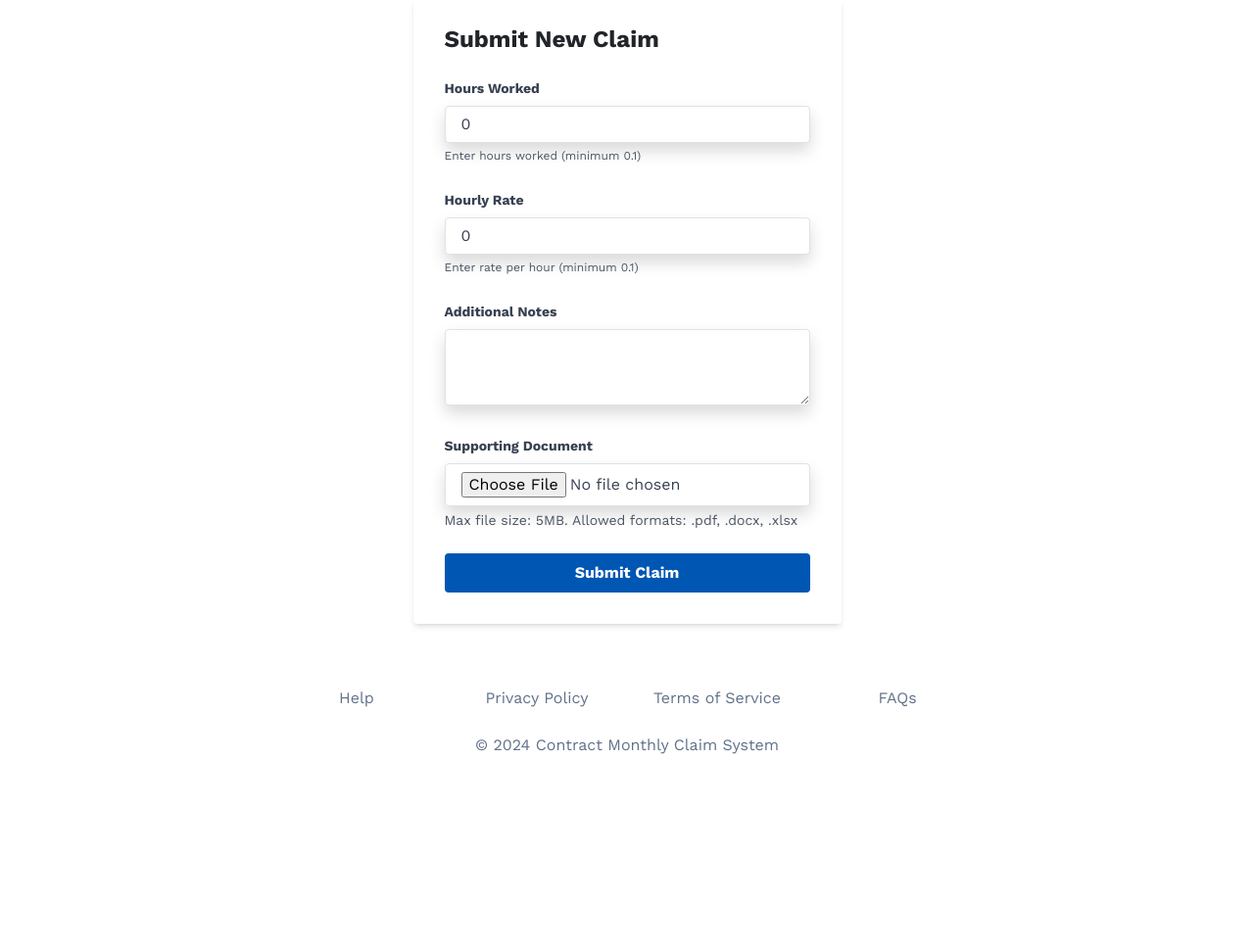
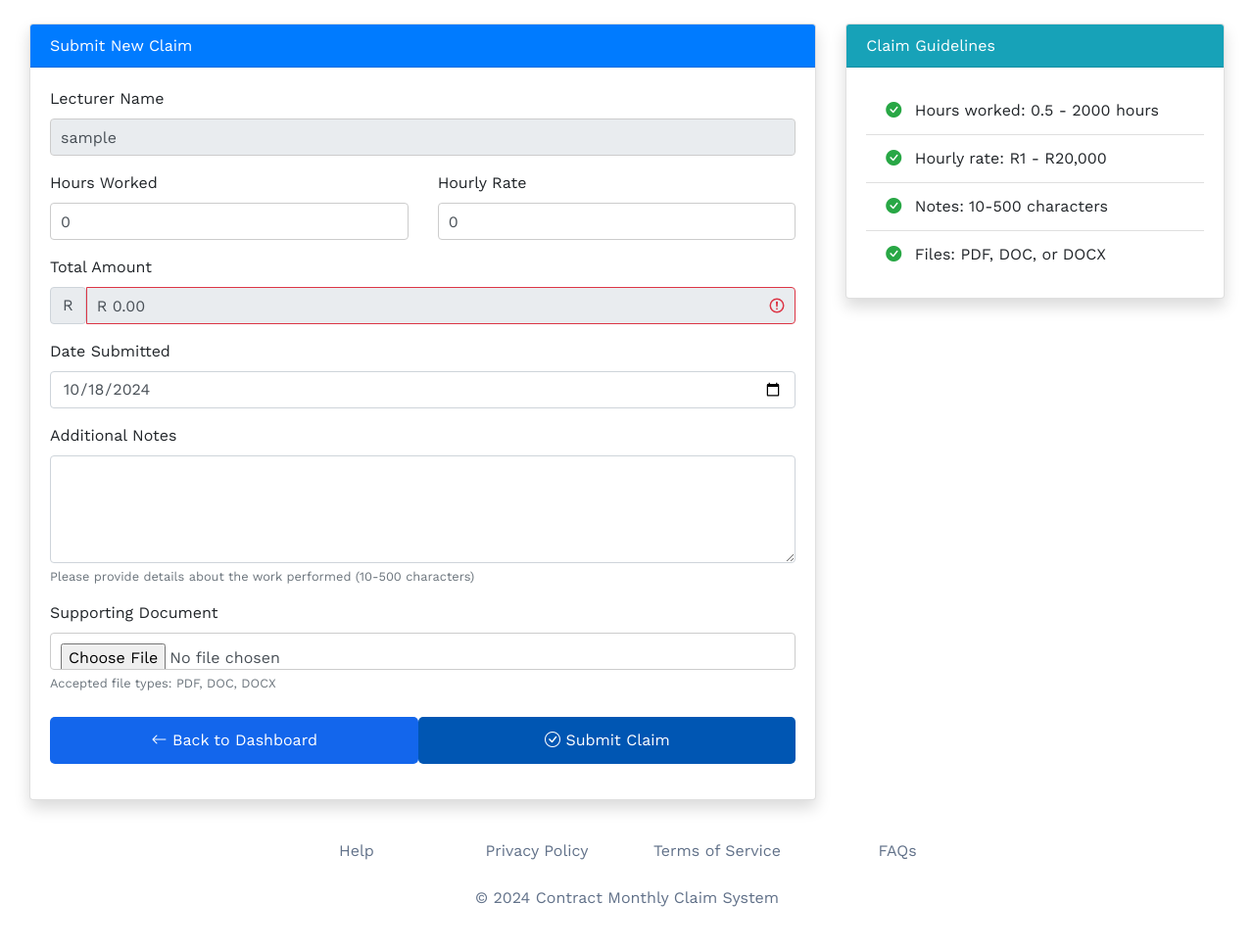
Before and after one commit to tjay-km/contract-monthly-claim-system, an ASP.NET Core app: page /Claim/Submit in a window 1280 px wide. Shown: the part 73-1042 px from the top of the page at 98% size. Before the commit the page ends 843 px from the top, so only its background shows below. Run offline with ASP.NET Core 8, Linux system fonts and the light colour scheme; the visitor is signed in with stand-in values (Sample User, id 1); some libraries are stand-ins or nearby versions.

Commit message:
Enhance Identity, UI, and service configurations
- Added package reference for `Microsoft.AspNetCore.Identity.UI` in `CMCS.csproj`.
- Reorganized and added `using` statements in `Program.cs`.
- Simplified SQL Server configuration in `Program.cs`.
- Enhanced Identity services configuration in `Program.cs`.
- Registered additional services in `Program.cs`.
- Updated application cookies and CORS policy in `Program.cs`.
- Updated `Dashboard.cshtml` and `Index.cshtml` to display rejection reasons.
- Improved `Reject.cshtml` and `Submit.cshtml` for better UX and validation.
- Added Bootstrap Icons and updated scripts in `_Layout.cshtml`.
- Enhanced `site.js` with form validation logic.

```diff
--- a/Views/Claim/Submit.cshtml
+++ b/Views/Claim/Submit.cshtml
@@ -4,71 +4,120 @@
     ViewData["Title"] = "Submit Claim";
 }
 
-<!DOCTYPE html>
-<html lang="en">
-<head>
-    <meta charset="utf-8" />
-    <meta name="viewport" content="width=device-width, initial-scale=1.0" />
-    <link rel="preconnect" href="https://fonts.gstatic.com/" crossorigin="" />
-    <link rel="stylesheet" href="~/css/site.css" />
-    <title>Submit Claim</title>
-</head>
-<body class="bg-slate-50 min-h-screen flex flex-col">
-    <div class="flex-grow flex items-center justify-center px-4 sm:px-6 lg:px-8">
-        <div class="bg-white shadow-md rounded px-8 pt-6 pb-8 mb-4">
-            <h2 class="text-2xl font-bold mb-4">Submit New Claim</h2>
+<div class="container mt-4">
+    <div class="row justify-content-center">
+        <div class="col-md-8">
+            <div class="card shadow">
+                <div class="card-header bg-primary text-white">
+                    <h3 class="card-title mb-0">Submit New Claim</h3>
+                </div>
+                <div class="card-body">
+                    <form asp-action="Submit" method="post" enctype="multipart/form-data" id="claimForm" class="needs-validation" novalidate>
+                        <div asp-validation-summary="ModelOnly" class="text-danger"></div>
 
-            @if (!ViewData.ModelState.IsValid)
-            {
-                <div class="bg-red-100 border border-red-400 text-red-700 px-4 py-3 rounded relative mb-4" role="alert">
-                    <ul>
-                        @foreach (var modelState in ViewData.ModelState.Values)
-                        {
-                            foreach (var error in modelState.Errors)
-                            {
-                                <li>@error.ErrorMessage</li>
-                            }
-                        }
-                    </ul>
-                </div>
-            }
-
-            <form asp-controller="Claim" asp-action="Submit" method="post" enctype="multipart/form-data">
-                <input type="hidden" asp-for="LecturerName" value="@User.Identity.Name" />
-
-                <div class="mb-4">
-                    <label asp-for="HoursWorked" class="block text-gray-700 text-sm font-bold mb-2">Hours Worked</label>
-                    <input asp-for="HoursWorked" class="shadow appearance-none border rounded w-full py-2 px-3 text-gray-700 leading-tight focus:outline-none focus:shadow-outline" type="number" step="0.5" min="0.5" max="10000" required>
-                    <span class="text-gray-600 text-xs">Enter hours worked (minimum 0.1)</span>
-                    <span asp-validation-for="HoursWorked" class="text-red-500 text-xs italic"></span>
+                        <div class="form-group mb-3">
+                            <label asp-for="LecturerName" class="control-label"></label>
+                            <input asp-for="LecturerName" class="form-control" value="@User.Identity.Name" readonly />
+                            <span asp-validation-for="LecturerName" class="text-danger"></span>
                         </div>
 
-                <div class="mb-4">
-                    <label asp-for="HourlyRate" class="block text-gray-700 text-sm font-bold mb-2">Hourly Rate</label>
-                    <input asp-for="HourlyRate" class="shadow appearance-none border rounded w-full py-2 px-3 text-gray-700 leading-tight focus:outline-none focus:shadow-outline" type="number" step="0.01" min="0.1" max="10000" required>
-                    <span class="text-gray-600 text-xs">Enter rate per hour (minimum 0.1)</span>
-                    <span asp-validation-for="HourlyRate" class="text-red-500 text-xs italic"></span>
+                        <div class="row">
+                            <div class="col-md-6">
+                                <div class="form-group mb-3">
+                                    <label asp-for="HoursWorked" class="control-label"></label>
+                                    <input asp-for="HoursWorked" class="form-control" type="number" step="0.5" min="0.5" max="2000" id="hoursWorked" />
+                                    <span asp-validation-for="HoursWorked" class="text-danger"></span>
+                                </div>
+                            </div>
+                            <div class="col-md-6">
+                                <div class="form-group mb-3">
+                                    <label asp-for="HourlyRate" class="control-label"></label>
+                                    <input asp-for="HourlyRate" class="form-control" type="number" step="0.01" min="1" max="20000" id="hourlyRate" />
+                                    <span asp-validation-for="HourlyRate" class="text-danger"></span>
+                                </div>
+                            </div>
                         </div>
 
-                <div class="mb-4">
-                    <label asp-for="AdditionalNotes" class="block text-gray-700 text-sm font-bold mb-2">Additional Notes</label>
-                    <textarea asp-for="AdditionalNotes" class="shadow appearance-none border rounded w-full py-2 px-3 text-gray-700 leading-tight focus:outline-none focus:shadow-outline" rows="3"></textarea>
-                    <span asp-validation-for="AdditionalNotes" class="text-red-500 text-xs italic"></span>
+                        <div class="form-group mb-3">
+                            <label asp-for="TotalAmount" class="control-label"></label>
+                            <div class="input-group">
+                                <span class="input-group-text">R</span>
+                                <input type="text" id="totalAmount" class="form-control" readonly />
+                            </div>
                         </div>
 
-                <div class="mb-4">
-                    <label for="supportingDocument" class="block text-gray-700 text-sm font-bold mb-2">Supporting Document</label>
-                    <input type="file" name="supportingDocument" id="supportingDocument" class="shadow appearance-none border rounded w-full py-2 px-3 text-gray-700 leading-tight focus:outline-none focus:shadow-outline" accept=".pdf,.docx,.xlsx">
-                    <p class="text-sm text-gray-600 mt-1">Max file size: 5MB. Allowed formats: .pdf, .docx, .xlsx</p>
+                        <div class="form-group mb-3">
+                            <label asp-for="DateSubmitted" class="control-label"></label>
+                            <input asp-for="DateSubmitted" class="form-control" type="date" value="@DateTime.Now.ToString("yyyy-MM-dd")" />
+                            <span asp-validation-for="DateSubmitted" class="text-danger"></span>
                         </div>
 
-                <div class="flex items-center justify-between">
-                    <button type="submit" class="bg-blue-500 hover:bg-blue-700 text-white font-bold py-2 px-4 rounded focus:outline-none focus:shadow-outline">
-                        Submit Claim
-                    </button>
+                        <div class="form-group mb-3">
+                            <label asp-for="AdditionalNotes" class="control-label"></label>
+                            <textarea asp-for="AdditionalNotes" class="form-control" rows="4"></textarea>
+                            <span asp-validation-for="AdditionalNotes" class="text-danger"></span>
+                            <small class="form-text text-muted">Please provide details about the work performed (10-500 characters)</small>
+                        </div>
+
+                        <div class="form-group mb-3">
+                            <label asp-for="SupportingDocument" class="control-label"></label>
+                            <input type="file" asp-for="SupportingDocument" class="form-control" accept=".pdf,.doc,.docx" />
+                            <span asp-validation-for="SupportingDocument" class="text-danger"></span>
+                            <small class="form-text text-muted">Accepted file types: PDF, DOC, DOCX</small>
+                        </div>
+
+                        <div class="form-group mt-4 d-flex justify-content-between">
+                            <a asp-action="Dashboard" class="btn btn-secondary"><i class="bi bi-arrow-left"></i> Back to Dashboard</a>
+                            <button type="submit" class="btn btn-success"><i class="bi bi-check-circle"></i> Submit Claim</button>
                         </div>
                     </form>
                 </div>
             </div>
-</body>
-</html>
+        </div>
+
+        <div class="col-md-4">
+            <div class="card shadow">
+                <div class="card-header bg-info text-white">
+                    <h5 class="mb-0">Claim Guidelines</h5>
+                </div>
+                <div class="card-body">
+                    <ul class="list-group list-group-flush">
+                        <li class="list-group-item">
+                            <i class="bi bi-check-circle-fill text-success me-2"></i>
+                            Hours worked: 0.5 - 2000 hours
+                        </li>
+                        <li class="list-group-item">
+                            <i class="bi bi-check-circle-fill text-success me-2"></i>
+                            Hourly rate: R1 - R20,000
+                        </li>
+                        <li class="list-group-item">
+                            <i class="bi bi-check-circle-fill text-success me-2"></i>
+                            Notes: 10-500 characters
+                        </li>
+                        <li class="list-group-item">
+                            <i class="bi bi-check-circle-fill text-success me-2"></i>
+                            Files: PDF, DOC, or DOCX
+                        </li>
+                    </ul>
+                </div>
+            </div>
+        </div>
+    </div>
+</div>
+
+@section Scripts {
+    @{await Html.RenderPartialAsync("_ValidationScriptsPartial");}
+    <script>
+        $(document).ready(function() {
+            function calculateTotal() {
+                const hours = parseFloat($('#hoursWorked').val()) || 0;
+                const rate = parseFloat($('#hourlyRate').val()) || 0;
+                const total = (hours * rate).toFixed(2);
+                $('#totalAmount').val('R ' + total);
+            }
+
+            $('#hoursWorked, #hourlyRate').on('input', calculateTotal);
+            calculateTotal();
+        });
+    </script>
+}
--- a/Views/Shared/_Layout.cshtml
+++ b/Views/Shared/_Layout.cshtml
@@ -12,6 +12,7 @@
           onload="this.rel='stylesheet'"
           href="https://fonts.googleapis.com/css2?display=swap&amp;family=Noto+Sans%3Awght%40400%3B500%3B700%3B900&amp;family=Work+Sans%3Awght%40400%3B500%3B700%3B900" />
     <link rel="stylesheet" href="~/css/site.css" />
+    <link rel="stylesheet" href="https://cdn.jsdelivr.net/npm/bootstrap-icons@1.7.2/font/bootstrap-icons.css">
     <script src="https://cdn.tailwindcss.com?plugins=forms,container-queries"></script>
 </head>
 <body class="relative flex size-full min-h-screen flex-col bg-white group/design-root overflow-x-hidden" style='font-family: "Work Sans", "Noto Sans", sans-serif;'>
@@ -112,10 +113,11 @@
     </footer>
 
 
-    <!-- Render the scripts section if defined -->
-    @RenderSection("Scripts", required: false)
 
-    <script src="~/js/site.js"></script>
+    <!-- Scripts -->
     <script src="https://code.jquery.com/jquery-3.6.0.min.js"></script>
+    <script src="https://cdn.jsdelivr.net/npm/bootstrap@4.5.2/dist/js/bootstrap.bundle.min.js"></script>
+    <script src="~/js/site.js" asp-append-version="true"></script>
+    @await RenderSectionAsync("Scripts", required: false)
 </body>
 </html>
--- a/wwwroot/js/site.js
+++ b/wwwroot/js/site.js
@@ -1,9 +1,114 @@
 // Hamburger menu
 document.addEventListener('DOMContentLoaded', function() {
     const mobileMenuButton = document.getElementById('mobile-menu-button');
-const mobileMenu = document.getElementById('mobile-menu');
+    const mobileMenu = document.getElementById('mobile-menu');
 
-mobileMenuButton.addEventListener('click', function() {
-    mobileMenu.classList.toggle('hidden');
+    mobileMenuButton.addEventListener('click', function() {
+        mobileMenu.classList.toggle('hidden');
     });
 });
+
+// Claim form validation
+function initClaimFormValidation() {
+    const claimForm = document.getElementById('claimForm');
+    if (!claimForm) return;
+
+    const hoursWorked = document.getElementById('hoursWorked');
+    const hourlyRate = document.getElementById('hourlyRate');
+    const totalAmount = document.getElementById('totalAmount');
+    const additionalNotes = document.getElementById('AdditionalNotes');
+    const fileInput = document.querySelector('input[type="file"]');
+
+    function updateTotal() {
+        const hours = parseFloat(hoursWorked.value) || 0;
+        const rate = parseFloat(hourlyRate.value) || 0;
+        const total = (hours * rate).toFixed(2);
+        totalAmount.value = total;
+
+        // Visual feedback
+        if (total > 0) {
+            totalAmount.classList.add('is-valid');
+            totalAmount.classList.remove('is-invalid');
+        } else {
+            totalAmount.classList.add('is-invalid');
+            totalAmount.classList.remove('is-valid');
+        }
+    }
+
+    function validateHours() {
+        const hours = parseFloat(hoursWorked.value);
+        const isValid = hours >= 0.5 && hours <= 195;
+
+        hoursWorked.classList.toggle('is-valid', isValid);
+        hoursWorked.classList.toggle('is-invalid', !isValid);
+
+        return isValid;
+    }
+
+    function validateRate() {
+        const rate = parseFloat(hourlyRate.value);
+        const isValid = rate >= 1 && rate <= 20000;
+
+        hourlyRate.classList.toggle('is-valid', isValid);
+        hourlyRate.classList.toggle('is-invalid', !isValid);
+
+        return isValid;
+    }
+
+    function validateNotes() {
+        const notes = additionalNotes.value.trim();
+        const isValid = notes.length >= 10 && notes.length <= 500;
+
+        additionalNotes.classList.toggle('is-valid', isValid);
+        additionalNotes.classList.toggle('is-invalid', !isValid);
+
+        return isValid;
+    }
+
+    function validateFile() {
+        if (!fileInput.files || fileInput.files.length === 0) {
+            return false;
+        }
+
+        const file = fileInput.files[0];
+        const allowedTypes = ['.pdf', '.doc', '.docx'];
+        const extension = '.' + file.name.split('.').pop().toLowerCase();
+        const isValid = allowedTypes.includes(extension) && file.size <= 5 * 1024 * 1024;
+
+        fileInput.classList.toggle('is-valid', isValid);
+        fileInput.classList.toggle('is-invalid', !isValid);
+
+        return isValid;
+    }
+
+    // Event listeners
+    hoursWorked.addEventListener('input', () => {
+        validateHours();
+        updateTotal();
+    });
+
+    hourlyRate.addEventListener('input', () => {
+        validateRate();
+        updateTotal();
+    });
+
+    additionalNotes.addEventListener('input', validateNotes);
+    fileInput.addEventListener('change', validateFile);
+
+    // Form submission
+    claimForm.addEventListener('submit', (e) => {
+        if (!validateHours() || !validateRate() || !validateNotes() || !validateFile()) {
+            e.preventDefault();
+            e.stopPropagation();
+        }
+        claimForm.classList.add('was-validated');
+    });
+
+    // Initialize validation state
+    updateTotal();
+}
+
+// Initialize all validations when the document is ready
+document.addEventListener('DOMContentLoaded', () => {
+    initClaimFormValidation();
+});
```
Also changed, not shown: Program.cs (+33 -22 lines), Views/Claim/Dashboard.cshtml (+11 -0 lines), Views/Claim/Reject.cshtml (+18 -11 lines), Views/Dashboard/Index.cshtml (+14 -0 lines), CMCS.csproj. Lines whose indentation alone changed are shown as unchanged.
